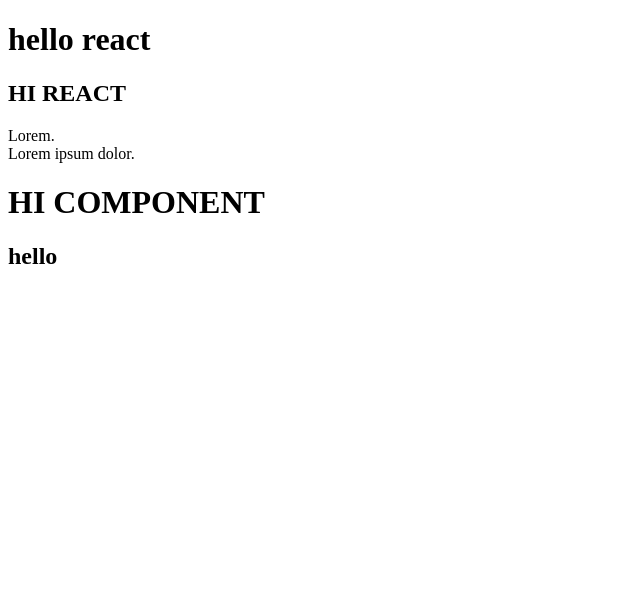
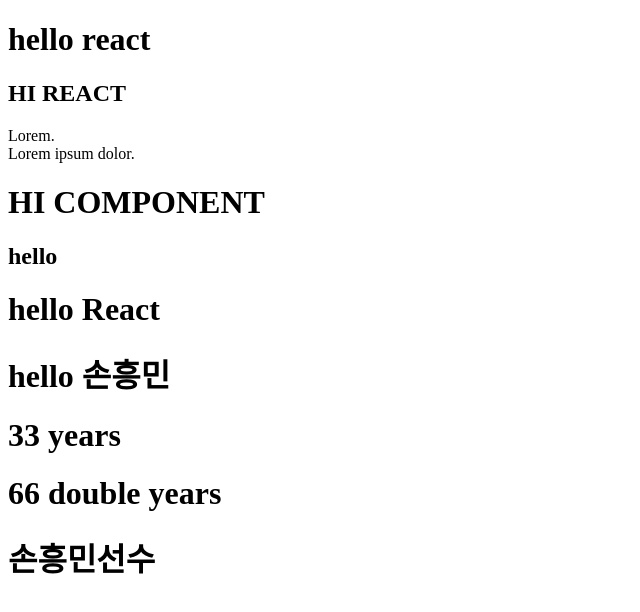
Before and after one commit to Jsb-github/react20231031, a React (Create React App) app: page / in a window 1280 px wide. Shown: the top 612 px of the page, without its empty margins (0-640 px from the left). Built offline with nearby package versions, Linux system fonts and the light colour scheme.

Commit message:
jsx에서 js 코드 작성은{} 사용

```diff
--- a/src/App.js
+++ b/src/App.js
@@ -1,3 +1,19 @@
+function MyComp2() {
+  let name = "손흥민";
+  let age = 33;
+
+  // {} jsx에서 js 코드 작성하기 위한 기호
+  return (
+    <>
+      <h1>hello React</h1>
+      <h1>hello {name}</h1>
+      <h1>{age} years</h1>
+      <h1>{age * 2} double years</h1>
+      <h1>{name + "선수"}</h1>
+    </>
+  );
+}
+
 function App() {
   // jsx에서 태그 사용시 꼭 종료태그를 작성해야 함
   // 빈 요소이면 시작태그에서 종료
@@ -11,6 +27,7 @@
         Lorem ipsum dolor.
       </p>
       <MyComp />
+      <MyComp2 />
     </div>
   );
 }
```
